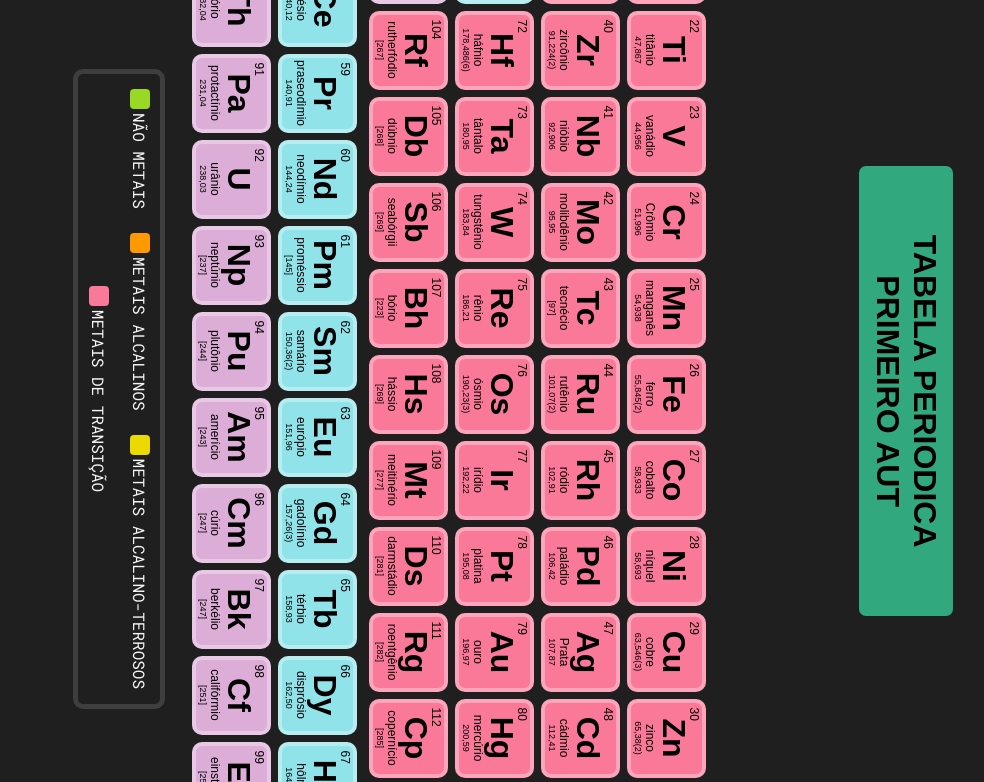
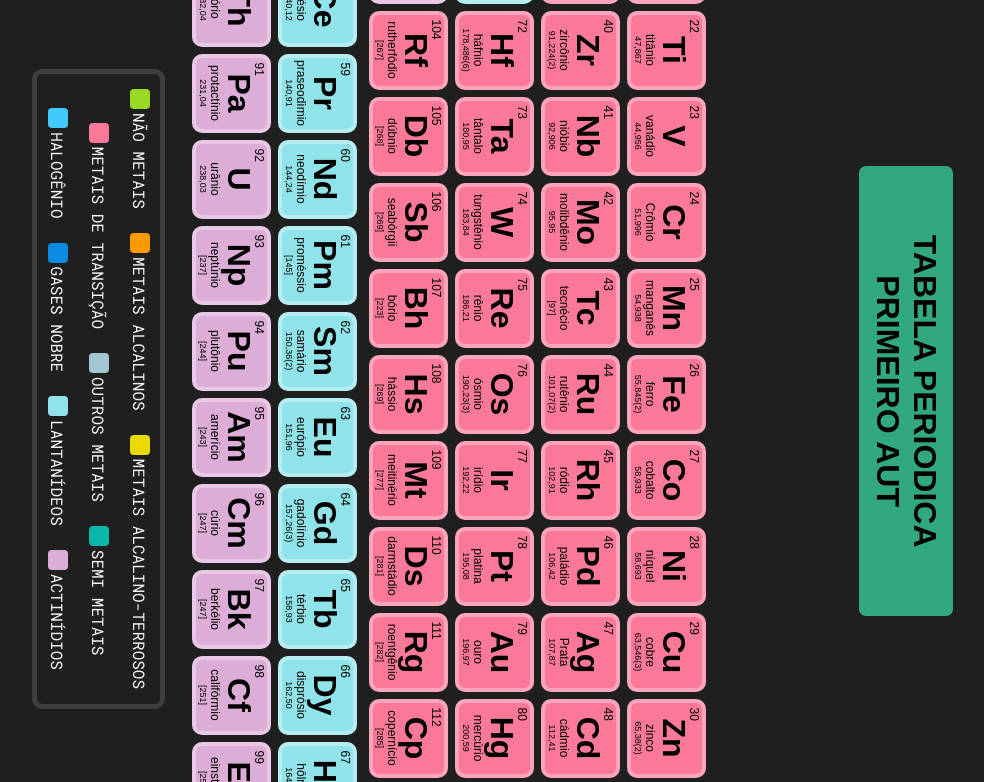
Before and after one commit to HenriqueDanilo1/trabalho-quimica, a plain HTML site: page qui-mico/index.html in a window 1280 px wide. Shown: the top 782 px of the page, without its empty margins (71-1055 px from the left). Drawn offline with Linux system fonts and the light colour scheme; a web font is replaced by a local one.

Commit message:
Update index.html

```diff
--- a/qui-mico/index.html
+++ b/qui-mico/index.html
@@ -136,7 +136,8 @@
             <p class="sub">hidrogênio</p>
             <p class="subn">1,008</p>
         </div>
-        <div class="nothing el">
+        <div class="nmr">
+            <p class="nnmr">2</p>
         </div>
         <div class="nothing el">
         </div>
@@ -935,7 +936,7 @@
             <p class="subn">[262]</p>
         </div>
     </div>
-<div class="caption">
+    <div class="caption">
         <div class="capmat">
             <div class="sq nmd"></div>
             <p class="captext">não metais</p>
@@ -952,6 +953,30 @@
             <div class="sq mt"></div>
             <p class="captext">metais de transição</p>
         </div>
+        <div class="capmat">
+            <div class="sq mpt"></div>
+            <p class="captext">outros metais</p>
+        </div>
+        <div class="capmat">
+            <div class="sq nmp"></div>
+            <p class="captext">semi metais</p>
+        </div>
+        <div class="capmat">
+            <div class="sq h"></div>
+            <p class="captext">halogênio</p>
+        </div>
+        <div class="capmat">
+            <div class="sq gn"></div>
+            <p class="captext">gases nobre</p>
+        </div>
+        <div class="capmat">
+            <div class="sq l"></div>
+            <p class="captext">lantanídeos</p>
+        </div>
+        <div class="capmat">
+            <div class="sq a"></div>
+            <p class="captext">actinídios</p>
+        </div>
     </div>
 </div>
 </body>
```
